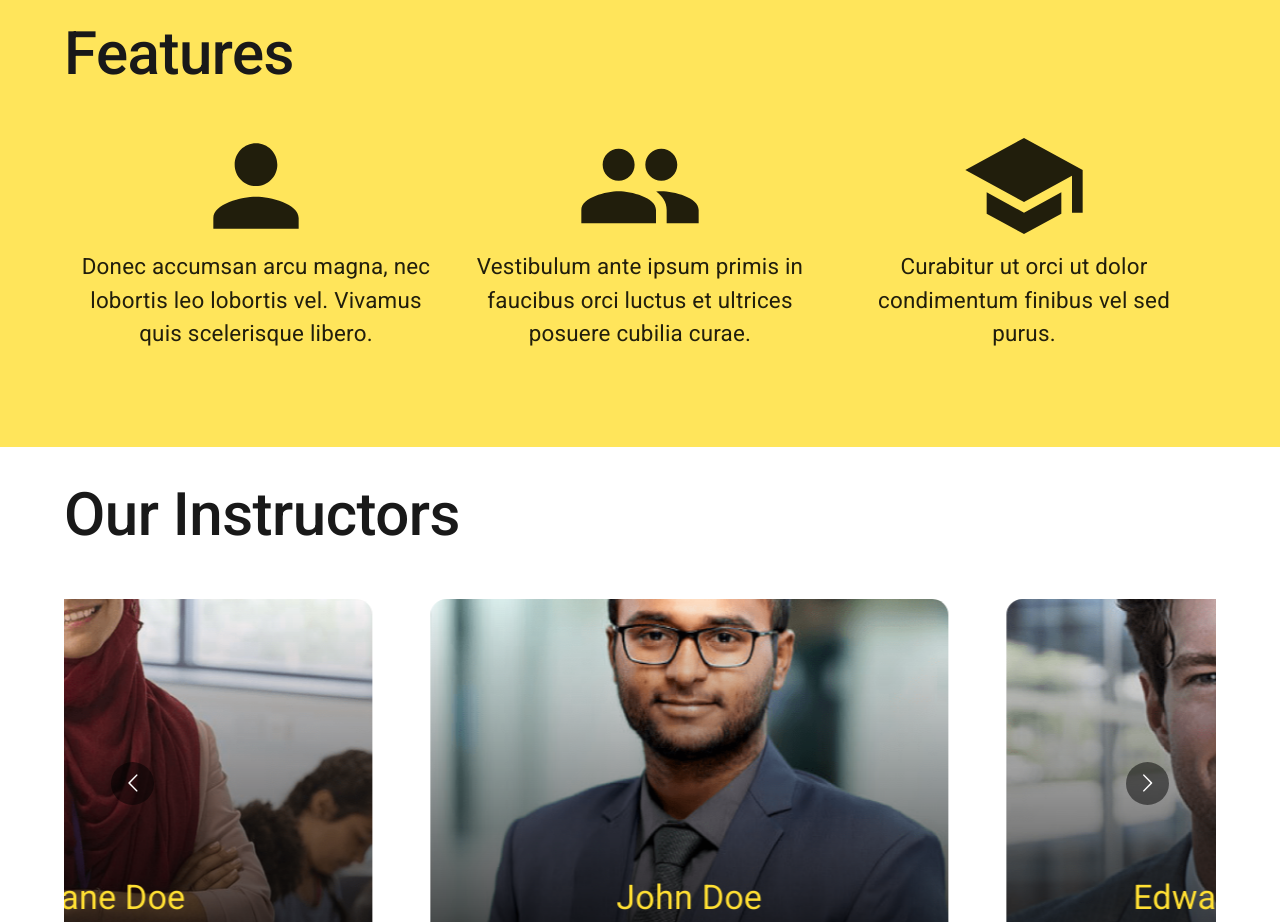
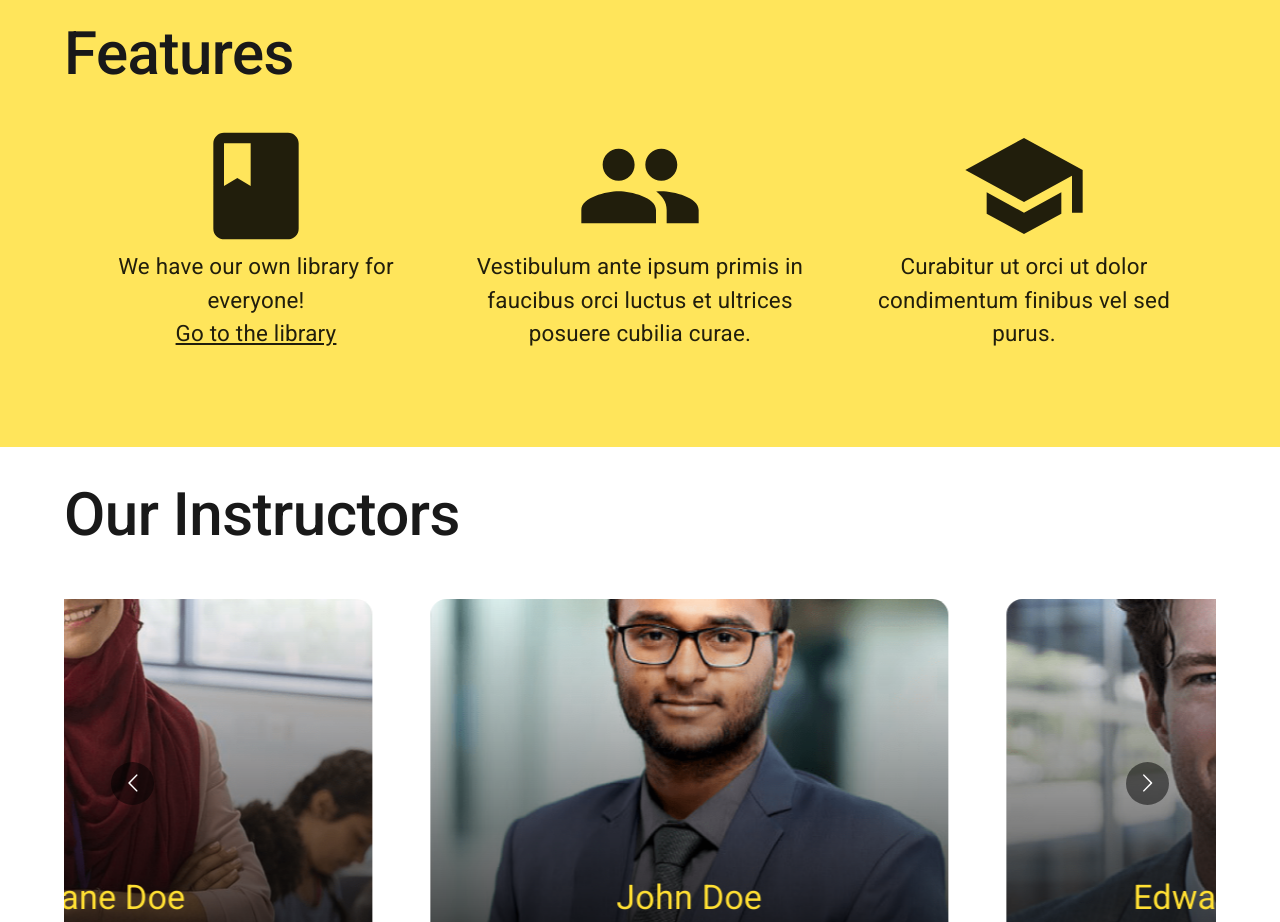
Before and after one commit to AbdukahharS/founders-mui, a React (Create React App) app: page / in a window 1280 px wide. Shown: the part 1540-2462 px from the top of the page. Built offline with nearby package versions, Linux system fonts and the light colour scheme.

Commit message:
Library added to features

```diff
--- a/src/components/Features.jsx
+++ b/src/components/Features.jsx
@@ -1,13 +1,14 @@
 import { Box, Container, Stack, Typography, Grid, Slide } from '@mui/material'
 import React, { useRef, useState } from 'react'
-import PersonIcon from '@mui/icons-material/Person'
+import { Link } from 'react-router-dom'
+import BookIcon from '@mui/icons-material/Book'
 import GroupIcon from '@mui/icons-material/Group'
 import SchoolIcon from '@mui/icons-material/School'
 import Slider from './Slider'
 
 const items = [
   {
-    icon: PersonIcon,
+    icon: BookIcon,
     desc: 'Donec accumsan arcu magna, nec lobortis leo lobortis vel. Vivamus quis scelerisque libero.',
   },
   {
@@ -48,11 +49,17 @@ const Features = ({ isMobile }) => {
             <Grid item xs={12} sm={6} lg={4}>
               <Slide direction='up' in={scrolled}>
                 <Stack alignItems='center' justifyContent='center'>
-                  <PersonIcon sx={{ fontSize: '8rem' }} />
+                  <BookIcon sx={{ fontSize: '8rem' }} />
                   <Typography fontSize='1.4rem' textAlign='center'>
-                    Donec accumsan arcu magna, nec lobortis leo lobortis vel.
-                    Vivamus quis scelerisque libero.
+                    We have our own library for everyone!
                   </Typography>
+                  <Link to='/library'>
+                    <Typography
+                      sx={{ textDecoration: 'underline', fontSize: '1.4rem' }}
+                    >
+                      Go to the library
+                    </Typography>
+                  </Link>
                 </Stack>
               </Slide>
             </Grid>
```
